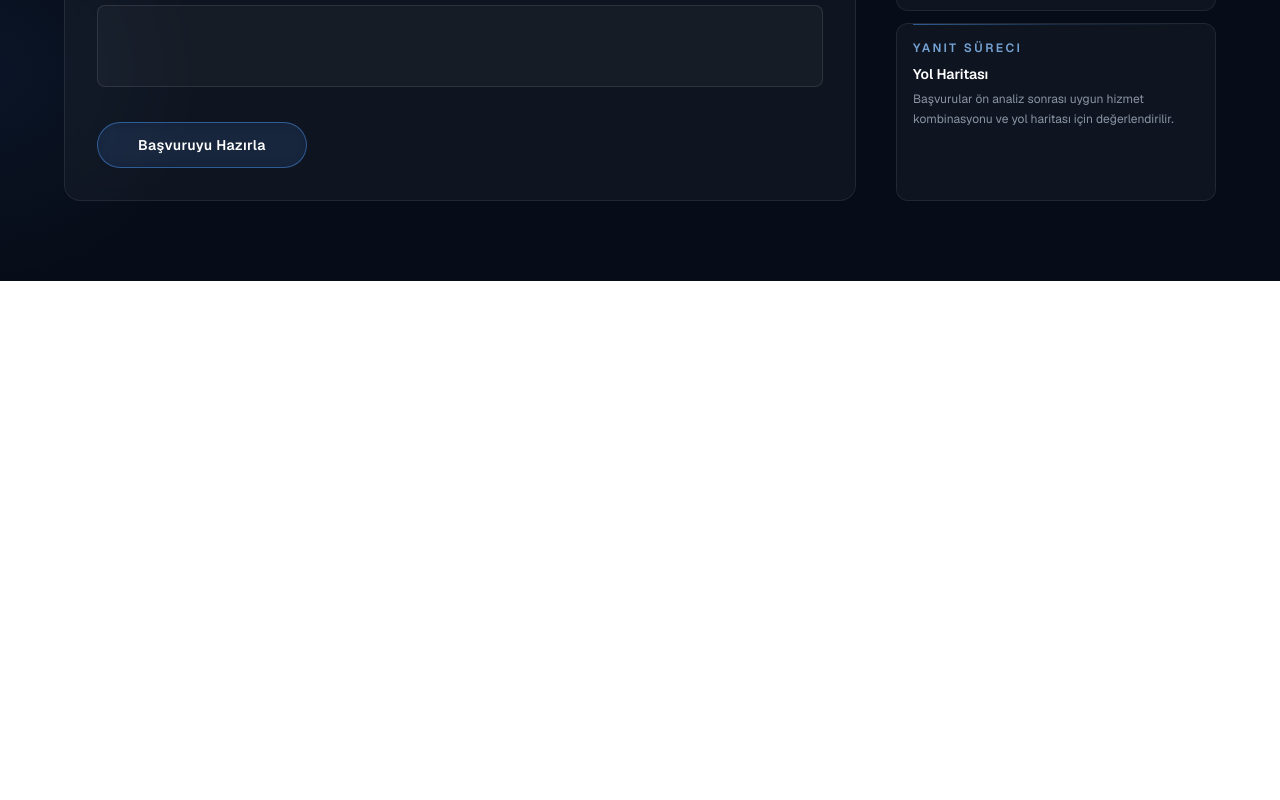
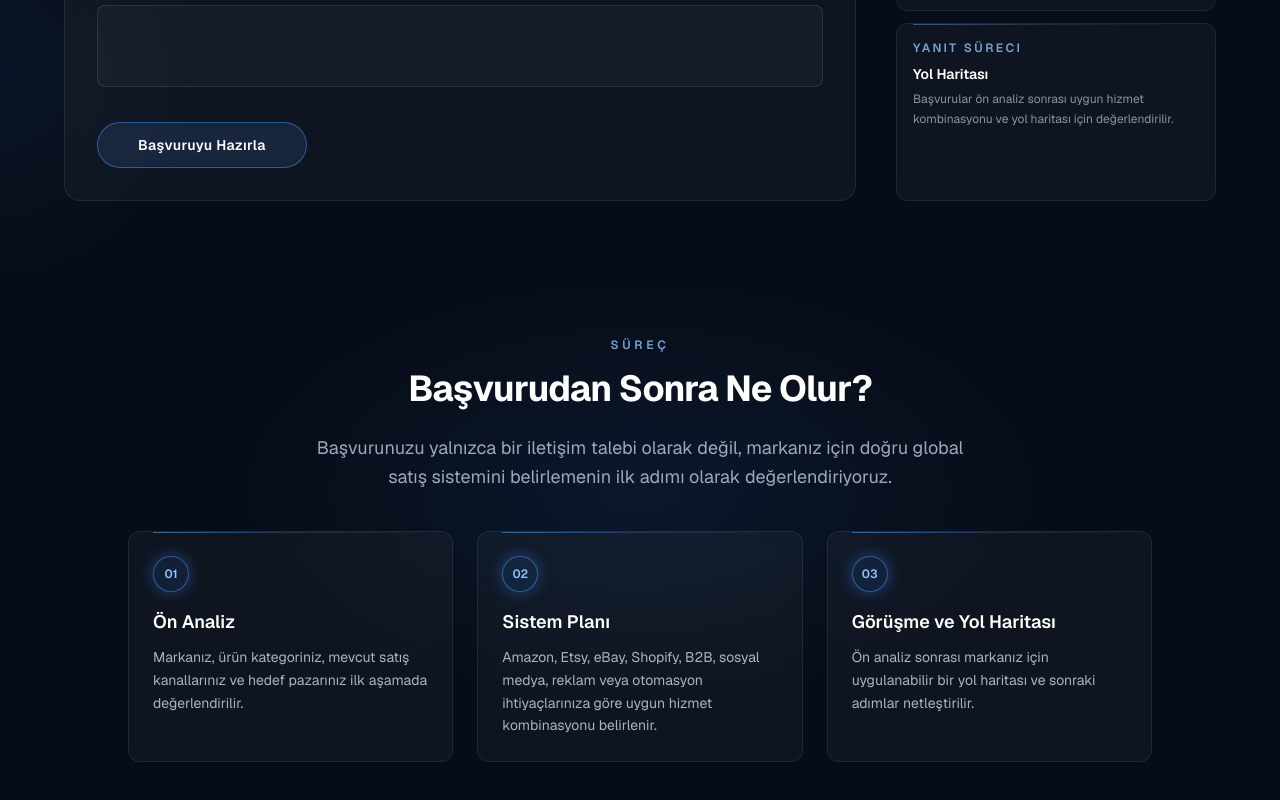
Before and after one commit to batu34dogan/gloventglobal, a Next.js app: page /iletisim in a window 1280 px wide. Shown: the part 1298-2098 px from the top of the page. Before the commit the page ends 1579 px from the top, so only its background shows below. Built offline with nearby package versions, Linux system fonts and the light colour scheme.

Commit message:
cta revize

```diff
--- a/components/contact/ContactContent.tsx
+++ b/components/contact/ContactContent.tsx
@@ -155,9 +155,31 @@ const quickContactCards = [
 
 const quickContactDelays = ['delay-[80ms]', 'delay-[130ms]', 'delay-[180ms]', 'delay-[230ms]', 'delay-[280ms]'];
 
+const processSteps = [
+  {
+    number: '01',
+    title: 'Ön Analiz',
+    description: 'Markanız, ürün kategoriniz, mevcut satış kanallarınız ve hedef pazarınız ilk aşamada değerlendirilir.',
+  },
+  {
+    number: '02',
+    title: 'Sistem Planı',
+    description:
+      'Amazon, Etsy, eBay, Shopify, B2B, sosyal medya, reklam veya otomasyon ihtiyaçlarınıza göre uygun hizmet kombinasyonu belirlenir.',
+  },
+  {
+    number: '03',
+    title: 'Görüşme ve Yol Haritası',
+    description: 'Ön analiz sonrası markanız için uygulanabilir bir yol haritası ve sonraki adımlar netleştirilir.',
+  },
+];
+
+const processDelays = ['delay-[0ms]', 'delay-[100ms]', 'delay-[200ms]'];
+
 export default function ContactContent() {
   const [mounted, setMounted] = useState(false);
   const [formRef, formInView] = useInView<HTMLElement>();
+  const [processRef, processInView] = useInView<HTMLElement>();
   const [submitted, setSubmitted] = useState(false);
 
   const [formValues, setFormValues] = useState({
@@ -201,6 +223,12 @@ export default function ContactContent() {
   const formReveal = (delayClass: string) =>
     `transition-all duration-700 ease-out motion-reduce:transition-none ${delayClass} ${
       formInView ? 'translate-y-0 opacity-100' : 'translate-y-3 opacity-0'
+    }`;
+
+  // Süreç bölümü form bölümünün altında, ekran dışında başlıyor — kendi viewport girişine bağlı, ayrı reveal.
+  const processReveal = (delayClass: string) =>
+    `transition-all duration-700 ease-out motion-reduce:transition-none ${delayClass} ${
+      processInView ? 'translate-y-0 opacity-100' : 'translate-y-3 opacity-0'
     }`;
 
   return (
@@ -352,6 +380,46 @@ export default function ContactContent() {
           </div>
         </div>
       </section>
+
+      {/* ============ 3. SÜREÇ — Başvurudan Sonra Ne Olur? ============ */}
+      <section ref={processRef} className="relative px-6 pb-20 pt-14 sm:px-10">
+        <Glow visible={processInView} targetOpacity="opacity-40" className="left-1/2 top-0 h-[420px] w-[800px] -translate-x-1/2" />
+
+        <div className="relative mx-auto max-w-3xl text-center">
+          <p className={`text-xs font-semibold uppercase tracking-[0.3em] text-blue-300/80 ${processReveal('delay-[0ms]')}`}>
+            Süreç
+          </p>
+          <h2 className={`mt-4 text-3xl font-bold tracking-tight sm:text-4xl ${processReveal('delay-[100ms]')}`}>
+            Başvurudan Sonra Ne Olur?
+          </h2>
+          <p
+            className={`mx-auto mt-6 max-w-2xl text-base leading-relaxed text-blue-100/70 sm:text-lg ${processReveal(
+              'delay-[200ms]',
+            )}`}
+          >
+            Başvurunuzu yalnızca bir iletişim talebi olarak değil, markanız için doğru global satış sistemini
+            belirlemenin ilk adımı olarak değerlendiriyoruz.
+          </p>
+        </div>
+
+        <div className="relative mx-auto mt-10 grid max-w-5xl items-stretch gap-6 sm:grid-cols-2 lg:grid-cols-3">
+          {processSteps.map((step, index) => (
+            <div key={step.number} className={processReveal(processDelays[index])}>
+              <div className="relative flex h-full min-h-[170px] flex-col rounded-xl border border-white/[0.08] bg-white/[0.035] p-6 backdrop-blur-sm transition-all duration-300 hover:-translate-y-0.5 hover:border-blue-400/40 hover:bg-white/[0.06] hover:shadow-[0_0_40px_-12px_rgba(59,130,246,0.45)]">
+                <span
+                  aria-hidden="true"
+                  className="absolute left-6 right-6 top-0 h-px bg-gradient-to-r from-blue-400/55 via-blue-400/20 to-transparent"
+                />
+                <span className="relative z-10 flex h-9 w-9 items-center justify-center rounded-full border border-blue-400/45 bg-blue-500/10 text-xs font-semibold text-blue-300 shadow-[0_0_16px_-2px_rgba(59,130,246,0.6)]">
+                  {step.number}
+                </span>
+                <h3 className="mt-4 text-lg font-semibold text-white">{step.title}</h3>
+                <p className="mt-2.5 text-sm leading-relaxed text-blue-100/75">{step.description}</p>
+              </div>
+            </div>
+          ))}
+        </div>
+      </section>
     </main>
   );
 }
```
